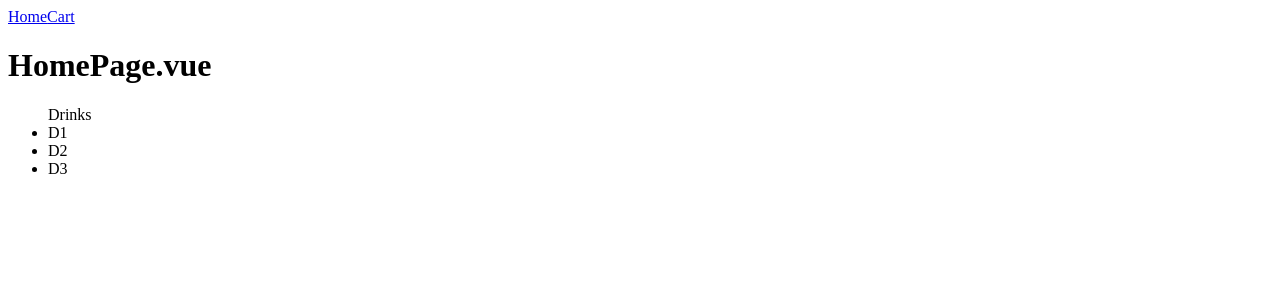
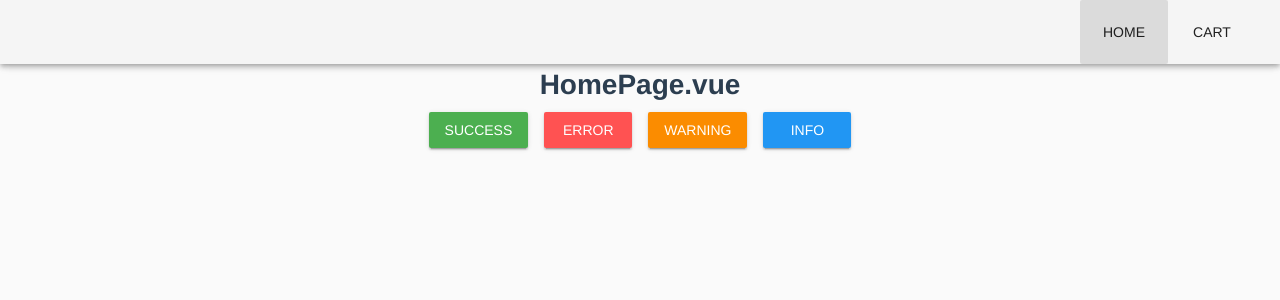
Before and after one commit to TylerPham/coffeebox, a Vue app: page /#/ in a window 1280 px wide. Shown: the top 300 px of the page. Built offline with nearby package versions, Linux system fonts and the light colour scheme.

Commit message:
added vuetify to project

```diff
--- a/index.html
+++ b/index.html
@@ -4,9 +4,10 @@
     <meta charset="utf-8">
     <meta name="viewport" content="width=device-width,initial-scale=1.0">
     <title>coffeebox</title>
+    <link href='https://fonts.googleapis.com/css?family=Roboto:300,400,500,700|Material+Icons' rel="stylesheet">
   </head>
   <body>
-    <div id="app"></div>
+      <div id="app"></div>
     <!-- built files will be auto injected -->
   </body>
 </html>
--- a/src/App.vue
+++ b/src/App.vue
@@ -1,4 +1,6 @@
 <template>
+  <v-app>
+
   <div class="app">
     <div class="header">
       <Header></Header>
@@ -6,7 +8,9 @@
 
     <div class="page"></div>
     <router-view :drinks="drinks"></router-view>
+
   </div>
+  </v-app>
 </template>
 
 <script>
@@ -25,20 +29,19 @@ export default {
     }
 
   }
+
 }
+</script>
 
 
 
+<style>
 
-</script>
-
-<style>
 #app {
   font-family: 'Avenir', Helvetica, Arial, sans-serif;
   -webkit-font-smoothing: antialiased;
   -moz-osx-font-smoothing: grayscale;
   text-align: center;
   color: #2c3e50;
-  margin-top: 60px;
 }
 </style>
--- a/src/components/Header.vue
+++ b/src/components/Header.vue
@@ -1,7 +1,17 @@
 <template>
     <div class="header-links">
-        <router-link to="/">Home</router-link>
-        <router-link to="/cart">Cart</router-link>
+        <!-- <router-link to="/">Home</router-link>
+        <router-link to="/cart">Cart</router-link> -->
+  <v-toolbar>
+    <v-spacer></v-spacer>
+    <v-toolbar-items>
+      <v-btn to="/" flat>Home</v-btn>
+      <v-btn to="/cart" flat>Cart</v-btn>
+    </v-toolbar-items>
+  </v-toolbar>
+
     </div>
 
+
+
 </template>
--- a/src/main.js
+++ b/src/main.js
@@ -3,6 +3,11 @@
 import Vue from 'vue'
 import App from './App'
 import router from './router'
+
+import Vuetify from 'vuetify'
+import 'vuetify/dist/vuetify.min.css' // Ensure you are using css-loader
+
+Vue.use(Vuetify)
 
 Vue.config.productionTip = false
 
--- a/src/pages/HomePage.vue
+++ b/src/pages/HomePage.vue
@@ -1,18 +1,32 @@
 <template>
     <div class="home-page">
         <h1>HomePage.vue</h1>
-        <ul>Drinks
-
+        <!-- <ul>Drinks
         <li v-for="drink in drinks">
             {{drink}}
         </li>
+        </ul> -->
 
-        </ul>
+
+      <div>
+    <v-btn color="success">Success</v-btn>
+    <v-btn color="error">Error</v-btn>
+    <v-btn color="warning">Warning</v-btn>
+    <v-btn color="info">Info</v-btn>
+
+
+
+
+  </div>
+
 
     </div>
 </template>
 
 <script>
+// import Vuetify from 'vuetify'
+// Vue.use(Vuetify)
+
 export default {
   props: {
       drinks: {
@@ -22,3 +36,11 @@ export default {
   }
 }
 </script>
+
+
+<style>
+.drink-pic{
+    width: 100px;
+    height: 100px;
+}
+</style>
```
Also changed, not shown: package.json (+5 -2 lines), src/assets/coffee.jpg (added), 1 other file (tests, documents, lock files or other folders).
